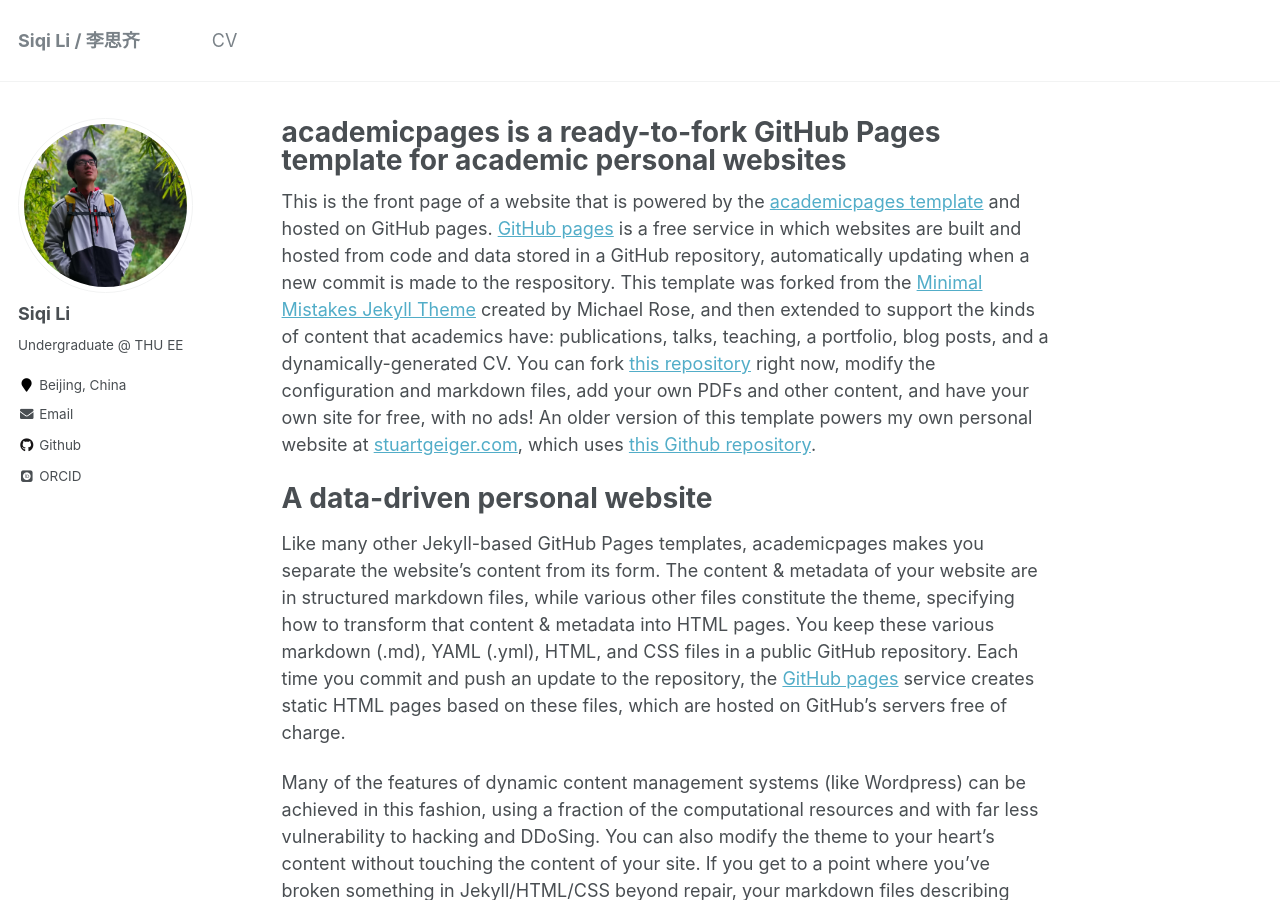
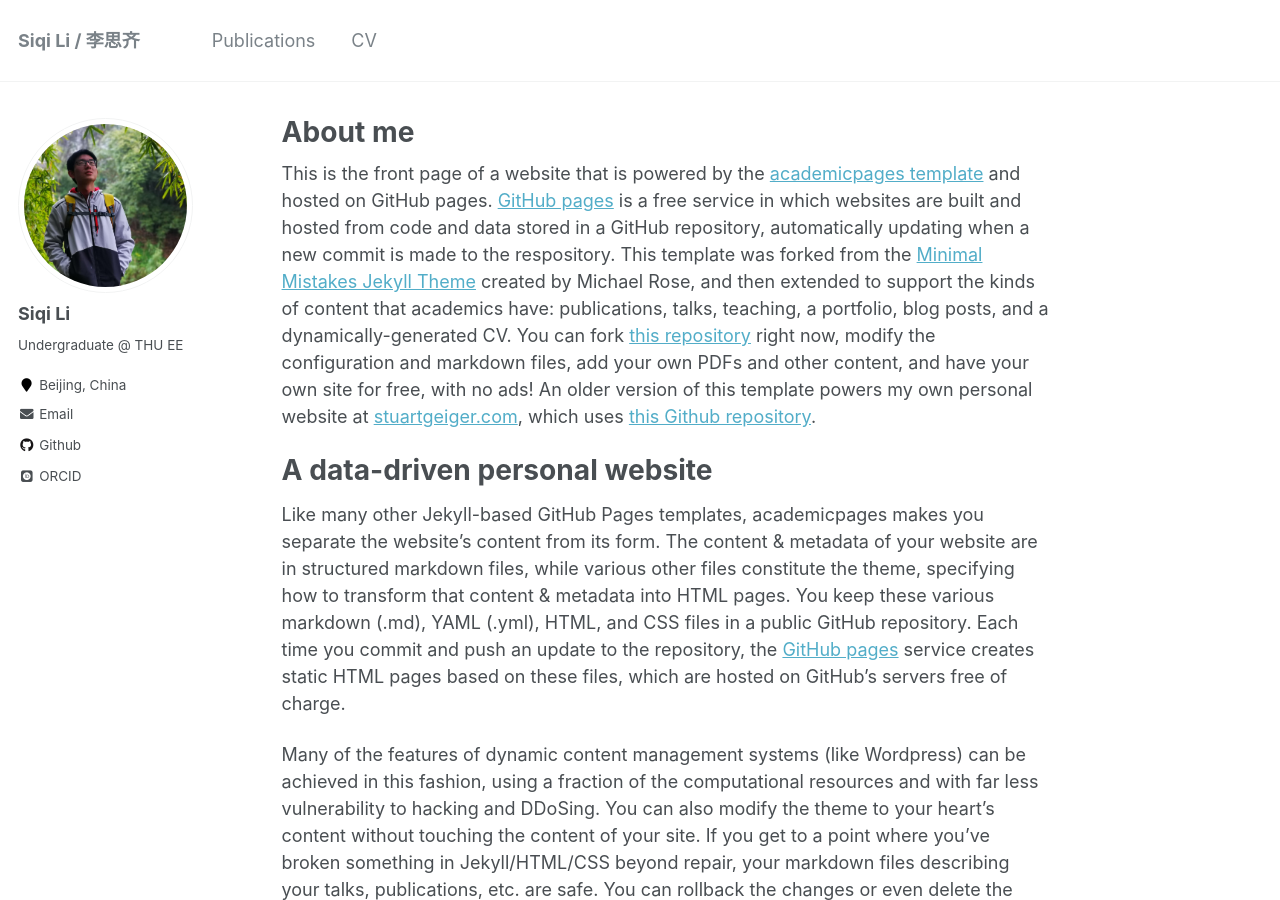
Before and after one commit to LSQamI/IamWho, a Jekyll site: the page built from _pages/about.md, in a window 1280 px wide and 900 px high. Built offline with Jekyll 4.4.1, drawn with Linux system fonts in a browser that asks for light colours; some web fonts are replaced.

Commit message:
edit title and navigation

```diff
--- a/_data/navigation.yml
+++ b/_data/navigation.yml
@@ -1,7 +1,7 @@
 # main links links
 main:
-  # - title: "Publications"
-  #   url: /publications/
+  - title: "Publications"
+    url: /publications/
 
   # - title: "Talks"
   #   url: /talks/
--- a/_pages/about.md
+++ b/_pages/about.md
@@ -1,6 +1,6 @@
 ---
 permalink: /
-title: "academicpages is a ready-to-fork GitHub Pages template for academic personal websites"
+title: "About me"
 excerpt: "About me"
 author_profile: true
 redirect_from:
```
